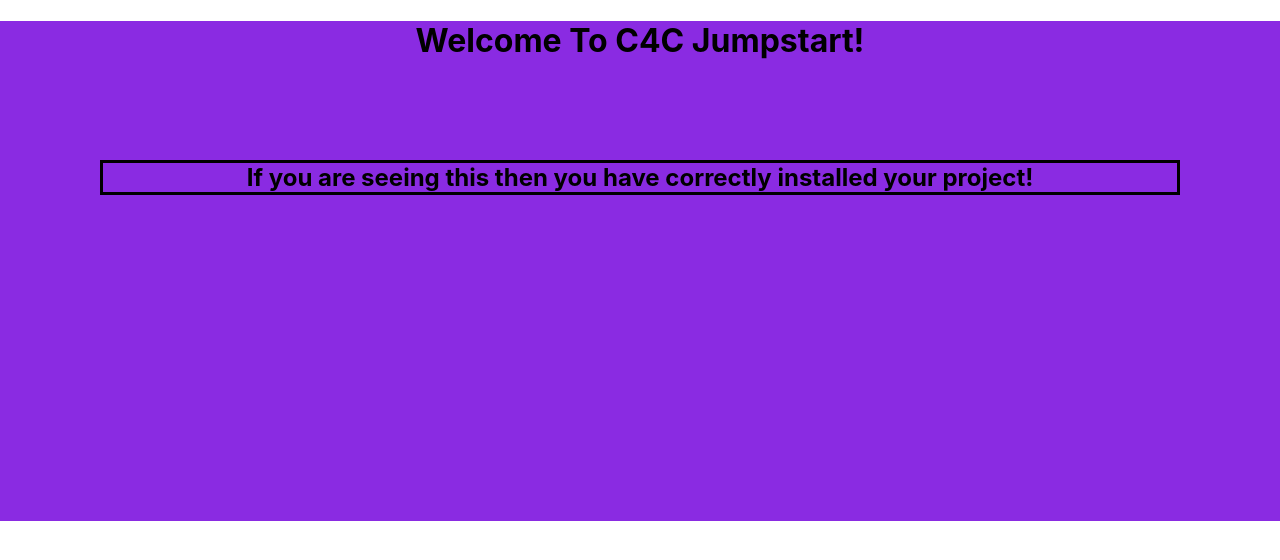
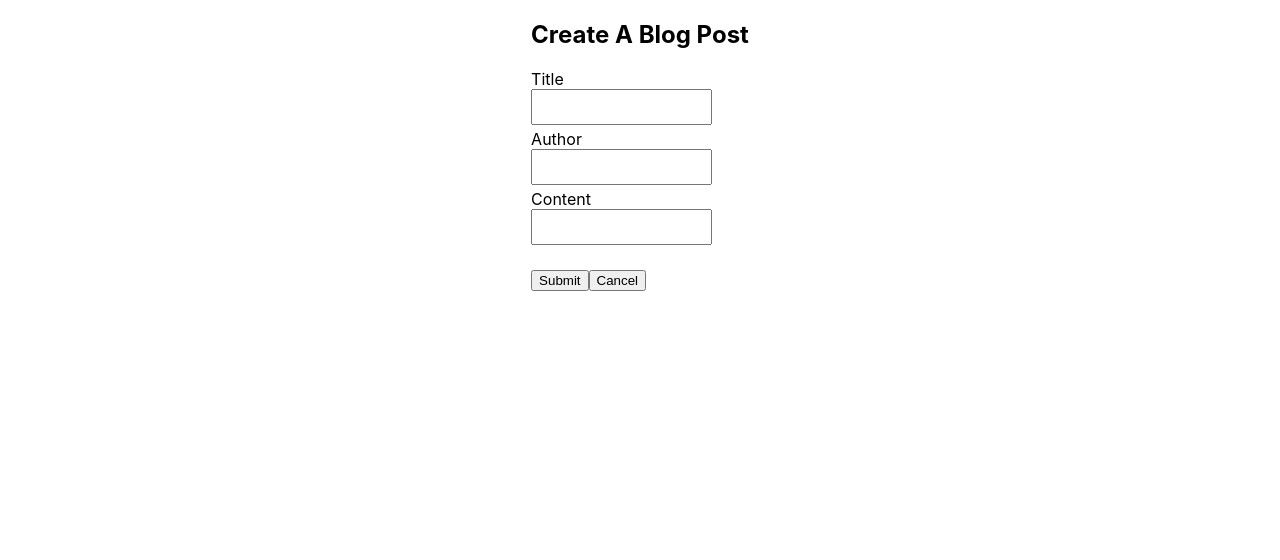
Before and after one commit to Code-4-Community/jumpstart-frontend, a React (Create React App) app: page / in a window 1280 px wide. Shown: the top 560 px of the page. Built offline with nearby package versions, Linux system fonts and the light colour scheme.

Commit message:
Added Static Elements for a "Create Blog Post" page. All elements are made through html and do not utilize react yet. Content of page is a simple form for creating a blog post

```diff
--- a/src/App.tsx
+++ b/src/App.tsx
@@ -3,7 +3,7 @@ import axios from 'axios';
 import {BrowserRouter as Router, Switch, Route } from 'react-router-dom';
 import './App.css';
 
-function App() {
+const App: React.FC = () => {
   return (
     <div className="App">
       <h1>Welcome To C4C Jumpstart!</h1>
--- /dev/null
+++ b/src/BlogPost.css
@@ -0,0 +1,12 @@
+.blogpost {
+    margin: 0 auto;
+}
+
+.textArea {
+    resize: none;
+}
+
+.container {
+    display: flex;
+    justify-content: center;
+}
--- /dev/null
+++ b/src/components/BlogPost.tsx
@@ -0,0 +1,28 @@
+import React from 'react';
+import '../BlogPost.css'
+
+
+const BlogPost: React.FC = () => {
+    return (
+        <div className="container">
+            <div className="blogpost">
+                <h2 className="title">Create A Blog Post</h2>
+                <form>
+                    <label>Title</label><br />
+                    <textarea className="textArea"></textarea><br />
+
+                    <label>Author</label><br />
+                    <textarea className="textArea"></textarea><br />
+
+                    <label>Content</label><br />
+                    <textarea className="textArea"></textarea><br /> <br />
+
+                    <input type="submit"></input>
+                    <button>Cancel</button>
+                </form>
+            </div>
+        </div>
+    );
+}
+
+export default BlogPost;
--- a/src/index.tsx
+++ b/src/index.tsx
@@ -3,10 +3,11 @@ import ReactDOM from 'react-dom';
 import './index.css';
 import App from './App';
 import * as serviceWorker from './serviceWorker';
+import Blog from './components/BlogPost'
 
 ReactDOM.render(
   <React.StrictMode>
-    <App />
+    <Blog />
   </React.StrictMode>,
   document.getElementById('root')
 );
```
